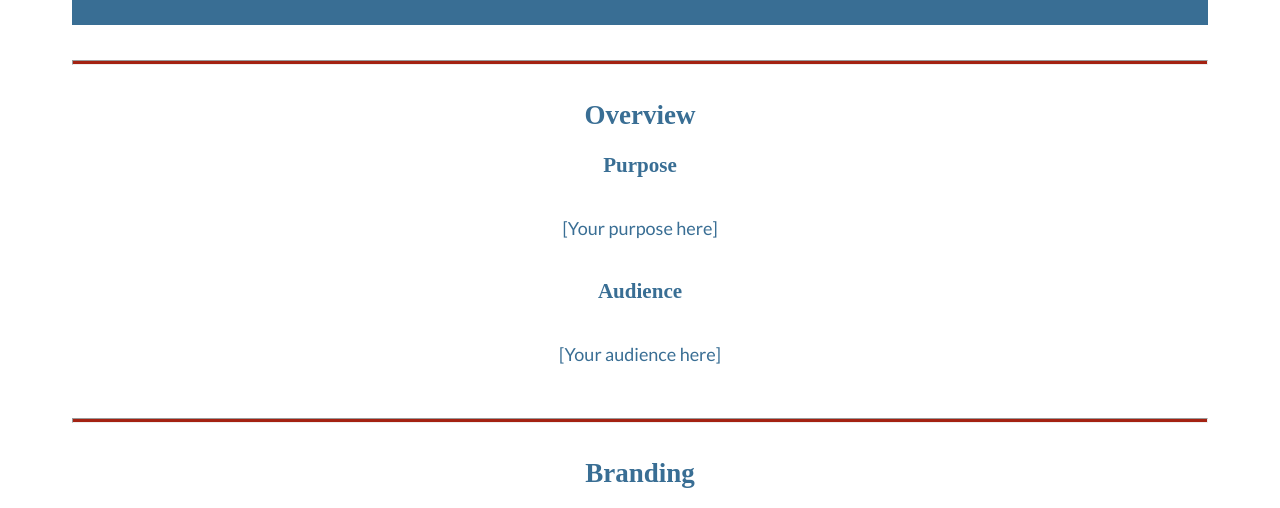
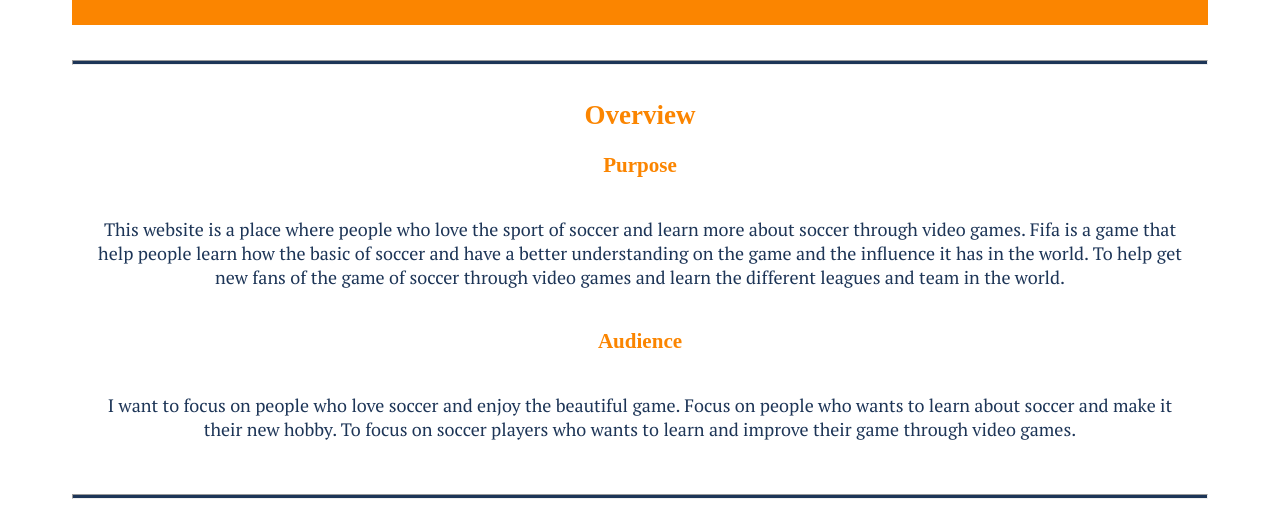
Before and after one commit to JonnyAcosta/WDD-130, a plain HTML site: page final/site-plan.html in a window 1280 px wide. Shown: the part 280-788 px from the top of the page. Drawn offline with Linux system fonts and the light colour scheme; a web font is replaced by a local one.

Commit message:
added stuff to site plan

```diff
--- a/final/site-plan.html
+++ b/final/site-plan.html
@@ -9,7 +9,7 @@
 
   <body>
     <header>
-      <h1>FIFA Site Plan</h1>
+      <h1>FIFA Game Site Plan</h1>
       <h2>Jonathan Acosta</h2>
       <h2>WDD 130-06</h2>
       <!-- In the header above, add the name or your site, your name and class number. For example if you are in section 3 you would put WDD 130.03 -->
@@ -20,17 +20,22 @@
       <hr>
       <h2>Overview</h2>
       <h3>Purpose</h3>
-      <p>[Your purpose here]</p>  <!-- change this -->
+      <p>This website is a place where people who love the sport of soccer and learn more about soccer through video games.
+        Fifa is a game that help people learn how the basic of soccer and have a better understanding on the game and the influence it has in the world.
+        To help get new fans of the game of soccer through video games and learn the different leagues and team in the world.
+      </p>  <!-- change this -->
 
 
       <h3>Audience</h3>
-      <p>[Your audience here]</p>  <!-- change this -->
+      <p>I want to focus on people who love soccer and enjoy the beautiful game.
+        Focus on people who wants to learn about soccer and make it their new hobby.
+      To focus on soccer players who wants to learn and improve their game through video games. </p>  <!-- change this -->
 
       <hr>
       <h2>Branding</h2>
       <h3>Website Logo</h3>
       <!-- Replace this with some sort of logo for your site.  A logo can be as simple as the name of your site in a nice font :) -->
-      <img src="#" alt="Logo image">
+      <img src="styles/images/Fifa site plan logo.png" alt="Logo image">
       <hr>
       <h2>
         Style Guide
@@ -50,7 +55,7 @@
       <table class="colors">
         <tr><th>Primary</th><th>Secondary</th><th>Accent 1</th><th>Accent 2</th></tr>
         <!-- Replace the numbers in the boxes below with your hex color codes. Then switch to the site-plan.css file and change your colors there as well. -->
-        <tr><td class="primary">[#396E94]</td><td class="secondary">[#E7C24F]</td><td class="accent1">[#A43312]</td><td class="accent2"></td></tr>
+        <tr><td class="primary">[#a2d2ff]</td><td class="secondary">[#fb8500]</td><td class="accent1">[#1d3557]</td><td class="accent2"></td></tr>
       </table>
 
       <!-- ------------------------Step 9------------------------------ -->
--- a/final/styles/site-plan.css
+++ b/final/styles/site-plan.css
@@ -2,28 +2,29 @@
 Any spaces in your font name should be replaced with a +.
 Fonts are separated by a | */
 @import url('https://fonts.googleapis.com/css?family=IM+Fell+French+Canon+SC|Lato');
+@import url('https://fonts.googleapis.com/css2?family=Dela+Gothic+One&family=Kanit&family=PT+Serif&family=Poppins&family=Roboto&family=Skranji&display=swap');
 
 :root {
   /* change the values below to your colors from your palette */
-  --primary-color: #396E94   ;
-  --secondary-color: #E7C24F ;
-  --accent1-color: #A42212;
+  --primary-color: #a2d2ff   ;
+  --secondary-color: #fb8500 ;
+  --accent1-color: #1d3557;
   --accent2-color: white;
 
   /* change the values below to your chosen font(s) */
-  --heading-font: "IM Fell French Canon SC";
-  --paragraph-font: Lato, Helvetica, sans-serif;
+  --heading-font: "PT Serif ";
+  --paragraph-font: PT Serif, Helvetica, sans-serif;
 
   /* these colors below should be chosen from among your palette colors above */
-  --headline-color-on-white: #396E94;  /* headlines on a white background */
+  --headline-color-on-white: #fb8500;  /* headlines on a white background */
   --headline-color-on-color: white; /* headlines on a colored background */
-  --paragraph-color-on-white: #396E94; /* paragraph text on a white background */
+  --paragraph-color-on-white: #1d3557; /* paragraph text on a white background */
   --paragraph-color-on-color: white; /* paragraph text on a colored background */
-  --paragraph-background-color: #396E94  ;
-  --nav-link-color: #396E94;
-  --nav-background-color: #D4AC0D;
+  --paragraph-background-color: #fb8500  ;
+  --nav-link-color: #1d3557;
+  --nav-background-color: #fb8500;
   --nav-hover-link-color: white;
-  --nav-hover-background-color: #396E94;
+  --nav-hover-background-color: #a2d2ff;
 }
 
 
```
Also changed, not shown: final/styles/images/Fifa site plan logo.png (added).
